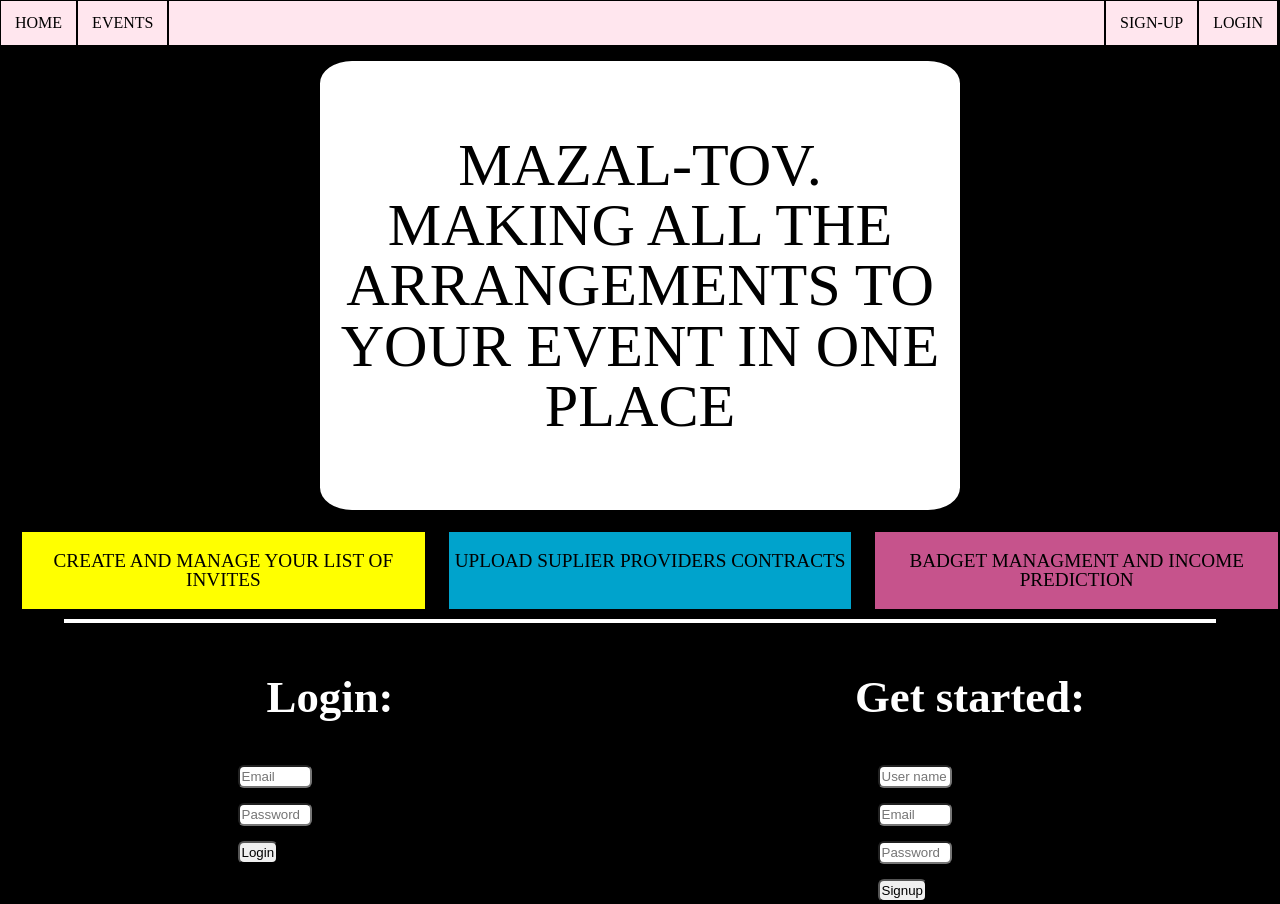
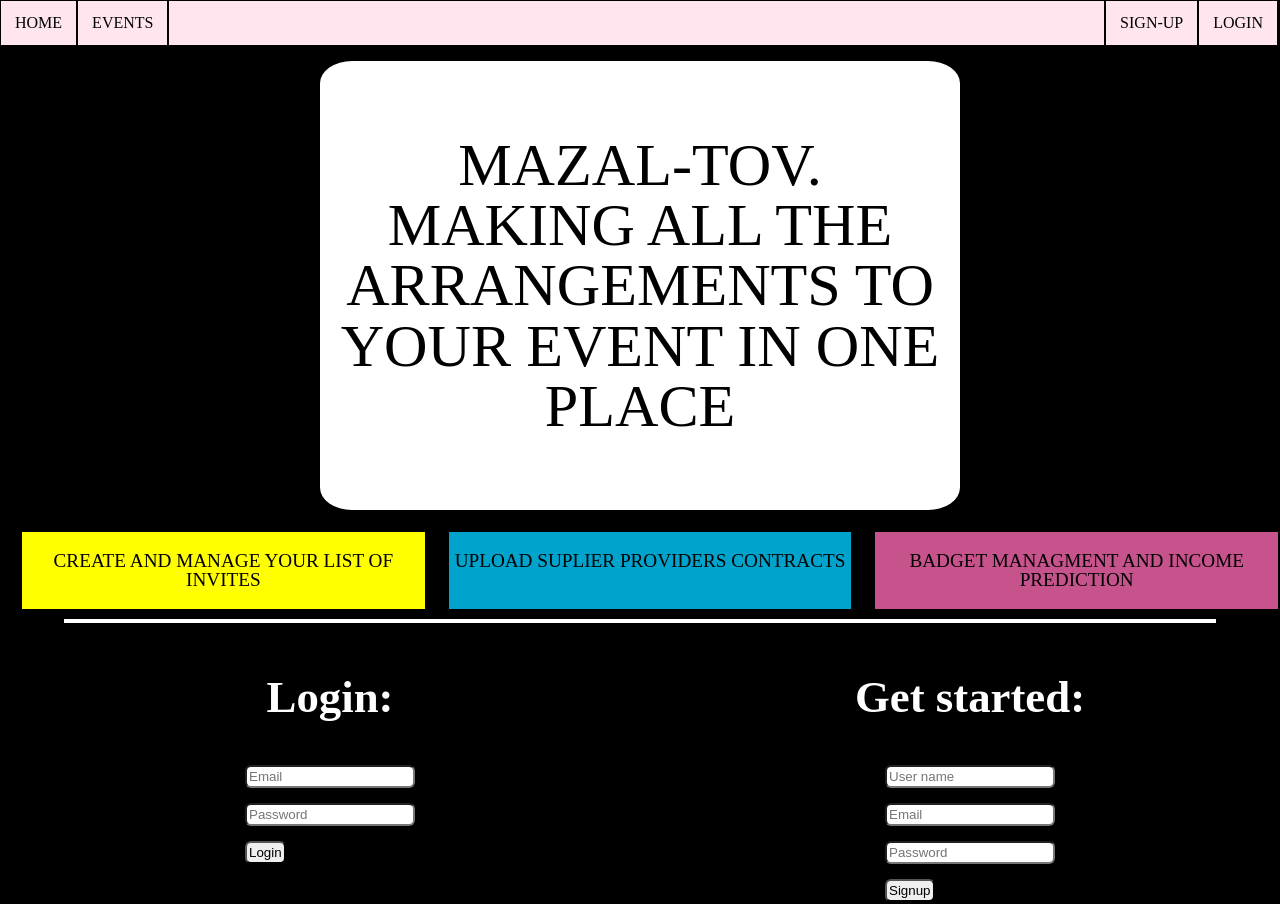
Before and after one commit to orbensimon/Mazal-Tov-Website, a website: page HTML/HTMLPage1.html in a window 1280 px wide. Drawn offline with Linux system fonts and the light colour scheme.

Commit message:
final home page

```diff
--- a/CSS/HomePage.css
+++ b/CSS/HomePage.css
@@ -146,7 +146,7 @@ hr{
 }
 input[type="text"]{
     display: block;
-    width:40%;
+    width:170px;
     margin-top: 15px;
     border-radius: 6px;
     padding: 2px;
```
